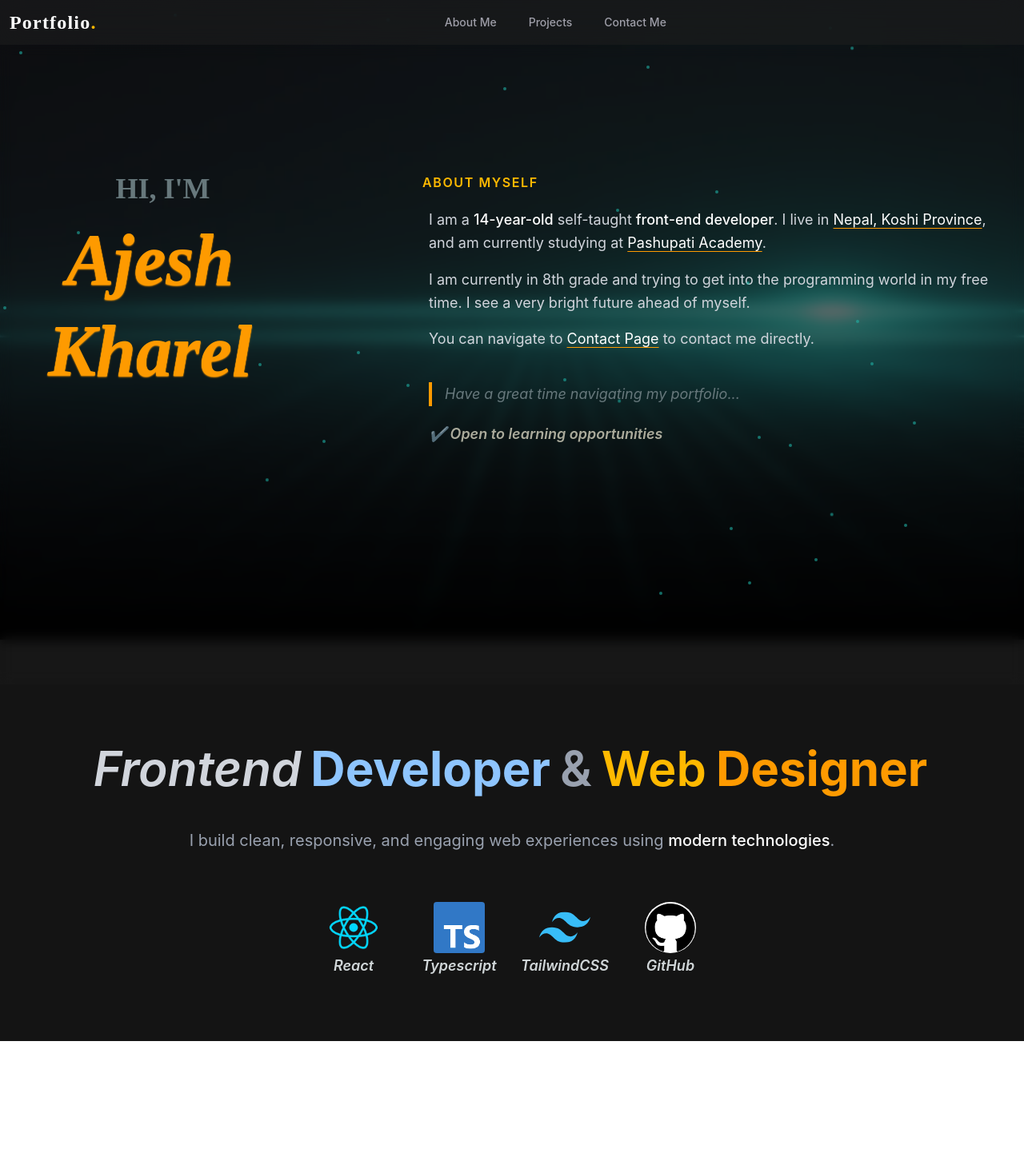
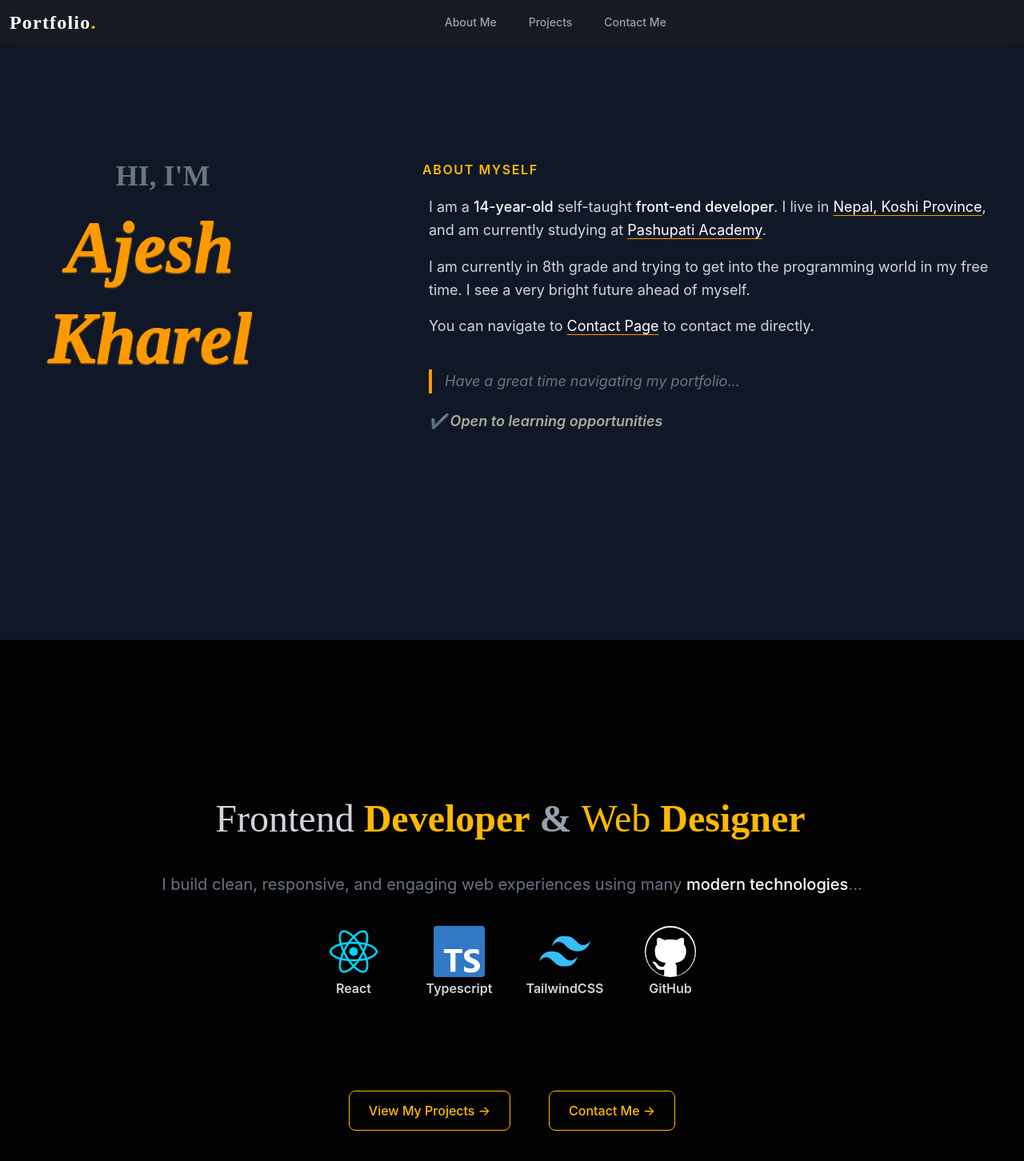
Before and after one commit to Melodiee1/Portfolio, a React (Vite) app: page /about-me in a window 1280 px wide. Shown: the top 1452 px of the page at 80% size. Before the commit the page ends 1302 px from the top, so only its background shows below. Built offline with nearby package versions, Linux system fonts and the light colour scheme.

Commit message:
Made the technologies sectionn

```diff
--- a/src/_essentials.css
+++ b/src/_essentials.css
@@ -8,8 +8,8 @@
   --color-nav-h: hsl(0, 0%, 16%);
 
   /* Home page Themes */
-  --color-bg-1: hsl(0, 0%, 9%);
-  --color-bg-2: hsl(0, 0%, 8%);
+  --color-bg-1: hsl(0, 0%, 1%);
+  --color-bg-2: hsl(0, 0%, 3%);
 }
 
 @layer components {
--- a/src/pages/Header/Header.tsx
+++ b/src/pages/Header/Header.tsx
@@ -5,7 +5,7 @@ import MobileNavbar from "./MobileNavbar.tsx";
 
 function Header() {
   return (
-    <div className="nav-component z-100 sticky top-0 left-0 min-w-full flex justify-between p-3 2xl:p-10">
+    <div className="nav-component z-100 fixed top-0 left-0 min-w-full flex justify-between p-3 2xl:p-10">
       <a
         className="text-white hover:text-amber-400 text-2xl tracking-wider font-semibold font-[Cursive] transition-all ease active:scale-[0.96] 2xl:text-5xl"
         href="#"
--- a/src/pages/Home/hero-section/Hero.tsx
+++ b/src/pages/Home/hero-section/Hero.tsx
@@ -3,8 +3,9 @@ import HeadText from "./Head-Text.tsx";
 
 function HeroSection() {
   return (
-    <div className=" bg-bg-1">
-      <div className="absolute inset-0">
+    <div className=" bg-gray-900 w-full min-h-screen">
+      {/* Cool Background and animation but too laggy so removed it */}
+      {/* <div className="absolute inset-0">
         <img
           className="w-full h-full object-cover opacity-40"
           src="/hero-bg.jpg"
@@ -12,8 +13,8 @@ function HeroSection() {
         <div className="absolute inset-0 bg-linear-to-b from-black/10 via-black/10 to-black" />
       </div>
 
-      <div className="absolute inset-0 overflow-hidden pointer-events-none z-1">
-        {[...Array(30)].map((_, index) => (
+      <div className="absolute inset-0 pointer-events-none z-1">
+        {[...Array(5)].map((_, index) => (
           <div
             className="absolute w-1 h-1 rounded-[50%] opacity-60 shadow-lg shadow-emerald-500/50 slow-drift"
             style={{
@@ -25,9 +26,8 @@ function HeroSection() {
             key={index}
           />
         ))}
-      </div>
-
-      <div className="relative flex flex-col lg:flex-row md:justify-between py-40 w-full min-h-screen backdrop-blur-sm">
+      </div> */}
+      <div className="relative flex gap-10 md:gap-4 flex-col lg:flex-row md:justify-between py-30 md:py-50 backdrop-blur-sm">
         <Head />
         <HeadText />
       </div>
--- a/src/pages/Home/techs-used/Techs.tsx
+++ b/src/pages/Home/techs-used/Techs.tsx
@@ -1,11 +1,31 @@
+import { Link } from "react-router-dom";
+
 import Icons from "./icons.tsx";
 import Header from "./header.tsx";
 
 function Techs() {
   return (
-    <div className="flex flex-col gap-10 bg-bg-2 pt-12 pb-15">
-      <Header />
-      <Icons />
+    <div className="flex flex-col justify-center gap-20 bg-bg-1 pt-12 pb-15 min-h-screen">
+      <div>
+        <Header />
+        <Icons />
+      </div>
+
+      <div className="flex gap-12 justify-center">
+        <Link
+          className="inline-block border border-amber-400 text-amber-400 font-medium px-6 py-3 rounded-lg hover:bg-amber-400 hover:text-zinc-950 transition-all duration-200"
+          to="/projects"
+        >
+          View My Projects →
+        </Link>
+
+        <Link
+          className="inline-block border border-amber-400 text-amber-400 font-medium px-6 py-3 rounded-lg hover:bg-amber-400 hover:text-zinc-950 transition-all duration-200"
+          to="/contact-me"
+        >
+          Contact Me →
+        </Link>
+      </div>
     </div>
   );
 }
--- a/src/pages/Home/techs-used/header.tsx
+++ b/src/pages/Home/techs-used/header.tsx
@@ -3,18 +3,18 @@ function Header() {
     <section className="flex flex-col items-center gap-4.5">
       <div className="flex flex-col gap-4 px-4">
         {/* Main Title */}
-        <h1 className="text-4xl md:text-6xl font-semibold text-gray-200 leading-tight p-5 pl-4 flex gap-3 flex-wrap justify-center ">
-          <span className="italic text-gray-300">Frontend</span>{" "}
-          <span className="text-blue-300 font-bold">Developer</span>{" "}
-          <span className="text-gray-400">&</span>{" "}
+        <h1 className="text-3xl md:text-5xl text-gray-200 leading-tight p-5 pl-4 flex gap-3 flex-wrap justify-center font-[Cursive]">
+          <span className="text-gray-300">Frontend</span>{" "}
+          <span className="text-amber-400 font-bold">Developer</span>{" "}
+          <span className="text-gray-400 font-semibold">&</span>{" "}
           <span className="text-amber-400">Web</span>
-          <span className="text-amber-500 font-bold">Designer</span>
+          <span className="text-amber-400 font-bold">Designer</span>
         </h1>
 
         {/* Subheading */}
-        <p className="text-lg md:text-xl text-left md:text-center text-gray-400 leading-relaxed">
-          I build clean, responsive, and engaging web experiences using{" "}
-          <span className="text-white font-medium">modern technologies</span>.
+        <p className="text-lg md:text-xl text-left md:text-center text-gray-500 leading-relaxed">
+          I build clean, responsive, and engaging web experiences using many{" "}
+          <span className="text-white font-medium">modern technologies</span>...
         </p>
       </div>
     </section>
--- a/src/pages/Home/techs-used/icons.tsx
+++ b/src/pages/Home/techs-used/icons.tsx
@@ -33,10 +33,11 @@ const techs: _techs[] = [
 
 function Icons() {
   return (
-    <section className="flex gap-6 justify-center flex-wrap p-5 w-full">
+    <section className="flex flex-col gap-4 items-center backdrop-blur-[1px] py-4">
+      <div className="flex gap-6 justify-center flex-wrap p-5 w-fit">
         {techs.map((tech, index) => (
           <a
-          className="flex flex-col items-center gap-0.5 w-27 height-27 rounded-[50%] hover:scale-105 transition ease-in-out hover:shadow-2xl hover:[&>img]shadow-2xl hover:[&>img]shadow-amber-50 hover:[&>p]:text-white hover:[&>p]:text-shadow-amber-100 hover:[&>p]:text-shadow-2xs active:scale-95"
+            className="flex flex-col items-center gap-0.5 w-27 height-27 rounded-[50%] hover:scale-105 transition ease-in-out hover:shadow-2xl hover:[&>img]shadow-2xl hover:[&>img]shadow-amber-50 hover:[&>p]:text-white active:scale-95"
             key={index}
             href={tech.path}
             target="_blank"
@@ -46,11 +47,12 @@ function Icons() {
               src={tech.imgPath}
               alt={tech.title}
             />{" "}
-          <p className="text-mist-300 text-lg italic font-semibold hover:text-white hover:font-normal transition ease-in-out duration-500">
+            <p className="text-mist-300 text-md font-semibold transition ease-in-out duration-500">
               {tech.title}
             </p>
           </a>
         ))}
+      </div>
     </section>
   );
 }
```
Also changed, not shown: public/wood-bg.jpg (added). Lines whose indentation alone changed are shown as unchanged.
